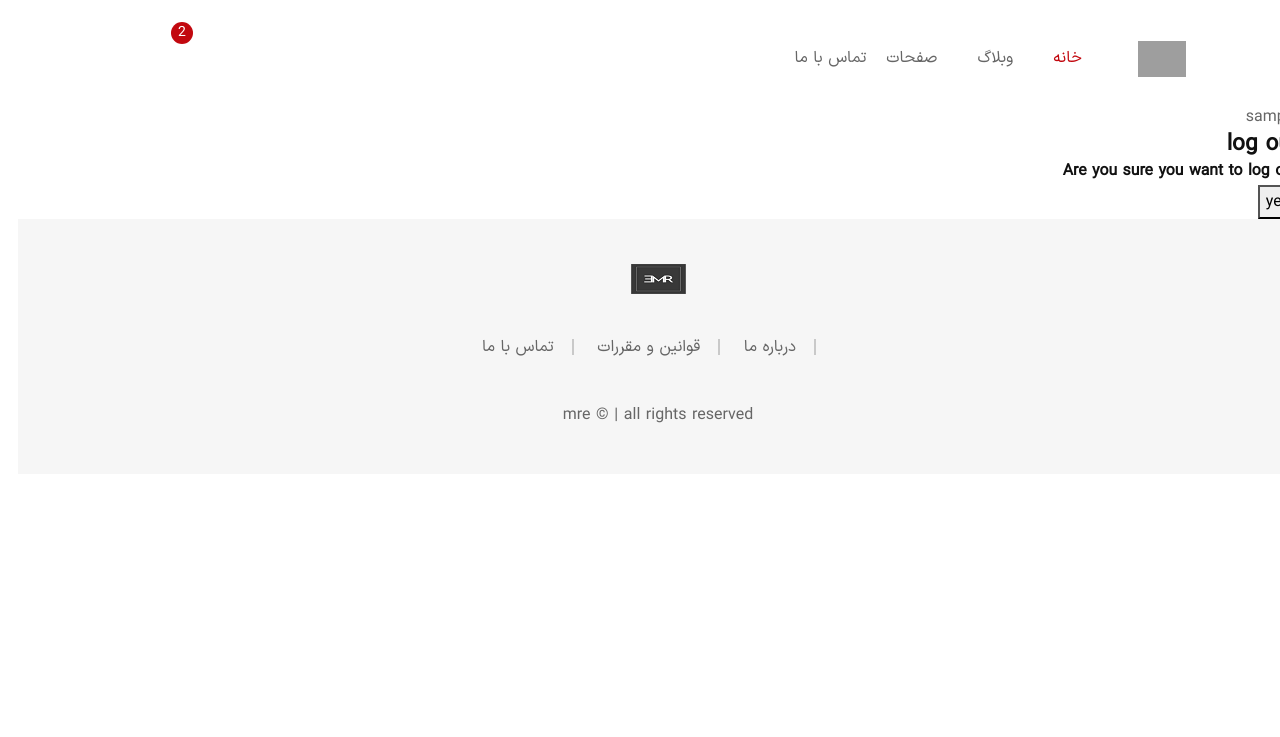
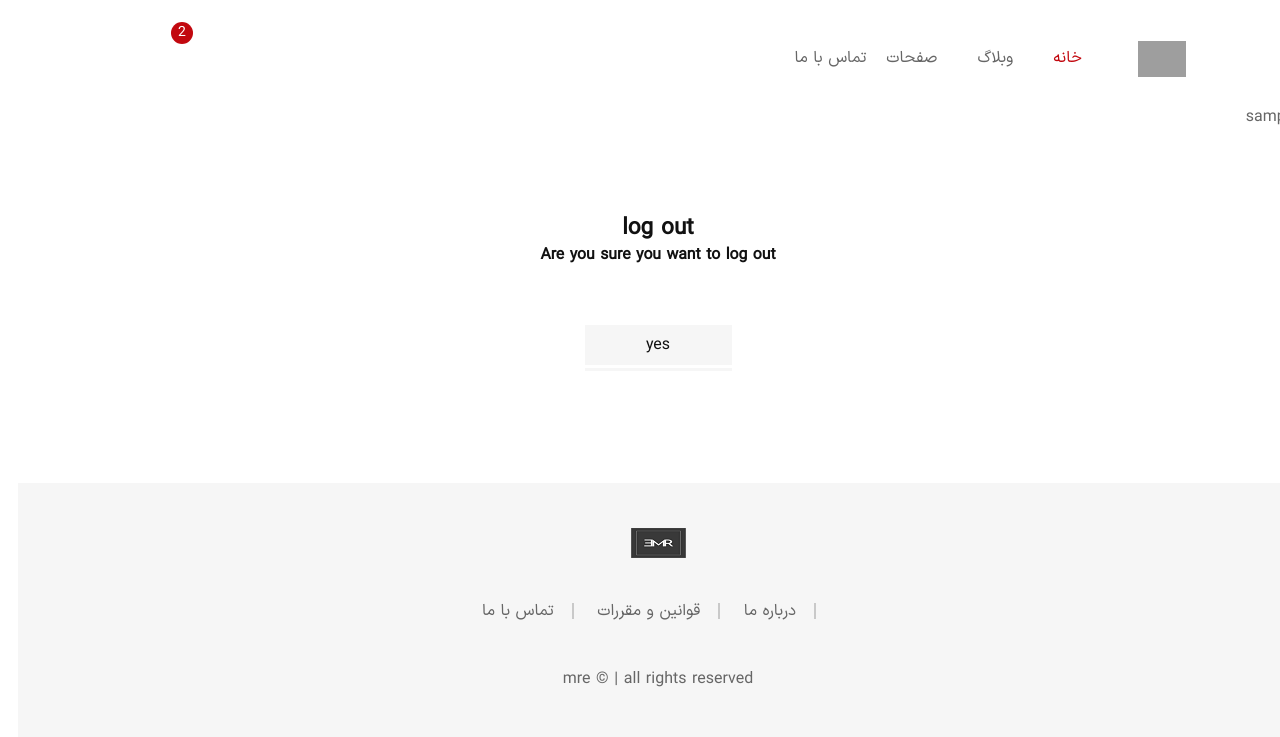
Before and after one commit to mohammadrezaelahi/online_shop, a Django app: page /accounts/logout/ in a window 1280 px wide. Shown: the top 737 px of the page. Run offline with Django 4.2, Linux system fonts and the light colour scheme; the visitor is signed in with stand-in values (Sample User, id 1); parts of the project's set-up code (start-up, migrations or seed data) failed here and were passed over; some libraries are stand-ins or nearby versions; some web fonts are replaced; grey boxes are pictures that could not be loaded.

Commit message:
change logout.html

```diff
--- a/templates/account/logout.html
+++ b/templates/account/logout.html
@@ -4,12 +4,24 @@
 Logout
 {% endblock %}
 {% block content %}
+<div class="text-center">
 
     <form action="" method="post">
     {% csrf_token %}
+        <br>
+        <br>
+        <br>
         <h1> log out</h1>
         <h3>Are you sure you want to log out</h3>
-    <button type="submit"> yes </button>
+        <br>
+        <br>
+    <button class="btn btn-small btn-bg-sand btn-color-dark px-3" type="submit"> yes </button>
+        <br>
+        <br>
+        <br>
+        <br>
+        <br>
 </form>
+</div>
 
 {% endblock %}
```
